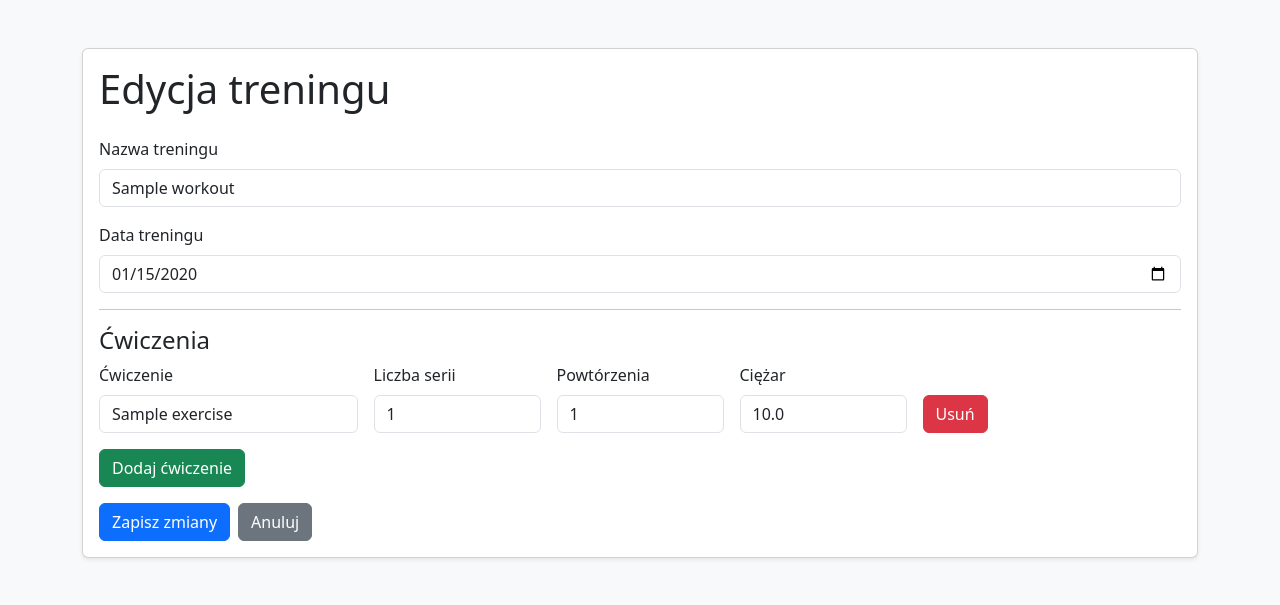
After one commit to Pawel98s/WorkoutManager, a Flask app: page /edit_workout/1 in a window 1280 px wide. The commit adds this page. Shown: the top 605 px of the page. Run offline with Flask 3, Linux system fonts and the light colour scheme; tables that the repository leaves empty hold one stand-in row (values such as "Sample post").

Commit message:
Add edit training function

```diff
--- a/app.py
+++ b/app.py
@@ -70,7 +70,75 @@ def add_workout():
         return redirect(url_for('mainPage'))
 
     return render_template('add_workout.html')
+@app.route('/workouts')
+def workouts_list():
+    workouts = Workout.query.order_by(Workout.id.desc()).all()
+    return render_template('workouts.html', workouts=workouts)
 
+
+@app.route('/edit_workout/<int:workout_id>', methods=['GET', 'POST'])
+def edit_workout(workout_id):
+    workout = Workout.query.get_or_404(workout_id)
+
+    if request.method == 'POST':
+        workout.name = request.form.get('workout_name')
+        workout.date = request.form.get('workout_date')
+
+        old_sets = Set.query.filter_by(workout_id=workout.id).all()
+        old_exercise_ids = [s.exercise_id for s in old_sets]
+
+        for s in old_sets:
+            db.session.delete(s)
+
+        for exercise_id in old_exercise_ids:
+            exercise = Exercise.query.get(exercise_id)
+            if exercise:
+                db.session.delete(exercise)
+
+        db.session.commit()
+
+        exercise_names = request.form.getlist('exercise_name[]')
+        sets_list = request.form.getlist('sets[]')
+        reps_list = request.form.getlist('reps[]')
+        weight_list = request.form.getlist('weight[]')
+
+        for i in range(len(exercise_names)):
+            if not exercise_names[i].strip():
+                continue
+
+            exercise = Exercise(name=exercise_names[i])
+            db.session.add(exercise)
+            db.session.commit()
+
+            new_set = Set(
+                workout_id=workout.id,
+                exercise_id=exercise.id,
+                reps=int(reps_list[i]) if reps_list[i] else 0,
+                weight=float(weight_list[i]) if weight_list[i] else 0,
+                set_number=int(sets_list[i]) if sets_list[i] else 0
+            )
+            db.session.add(new_set)
+
+        db.session.commit()
+        return redirect(url_for('workouts_list'))
+
+    workout_sets = Set.query.filter_by(workout_id=workout.id).all()
+    exercises_data = []
+
+    for s in workout_sets:
+        exercise = Exercise.query.get(s.exercise_id)
+        exercises_data.append({
+            'exercise_name': exercise.name if exercise else '',
+            'sets': s.set_number,
+            'reps': s.reps,
+            'weight': s.weight
+        })
+
+    return render_template(
+        'edit_workout.html',
+        workout=workout,
+        exercises_data=exercises_data
+    )
 
 with app.app_context():
     db.create_all()
--- /dev/null
+++ b/templates/edit_workout.html
@@ -0,0 +1,112 @@
+<!DOCTYPE html>
+<html lang="pl">
+<head>
+    <meta charset="UTF-8">
+    <title>Edycja treningu</title>
+    <link href="https://cdn.jsdelivr.net/npm/bootstrap@5.3.3/dist/css/bootstrap.min.css" rel="stylesheet">
+</head>
+<body class="bg-light">
+<div class="container py-5">
+    <div class="card shadow-sm">
+        <div class="card-body">
+            <h1 class="mb-4">Edycja treningu</h1>
+
+            <form method="POST">
+                <div class="mb-3">
+                    <label class="form-label">Nazwa treningu</label>
+                    <input type="text" name="workout_name" class="form-control" value="{{ workout.name }}" required>
+                </div>
+
+                <div class="mb-3">
+                    <label class="form-label">Data treningu</label>
+                    <input type="date" name="workout_date" class="form-control" value="{{ workout.date }}" required>
+                </div>
+
+                <hr>
+                <h4>Ćwiczenia</h4>
+
+                <div id="exercise-container">
+                    {% for exercise in exercises_data %}
+                    <div class="row g-3 align-items-end mb-3 exercise-row">
+                        <div class="col-md-3">
+                            <label class="form-label">Ćwiczenie</label>
+                            <input type="text" name="exercise_name[]" class="form-control" value="{{ exercise.exercise_name }}" required>
+                        </div>
+
+                        <div class="col-md-2">
+                            <label class="form-label">Liczba serii</label>
+                            <input type="number" name="sets[]" class="form-control" value="{{ exercise.sets }}" required>
+                        </div>
+
+                        <div class="col-md-2">
+                            <label class="form-label">Powtórzenia</label>
+                            <input type="number" name="reps[]" class="form-control" value="{{ exercise.reps }}" required>
+                        </div>
+
+                        <div class="col-md-2">
+                            <label class="form-label">Ciężar</label>
+                            <input type="number" step="0.1" name="weight[]" class="form-control" value="{{ exercise.weight }}" required>
+                        </div>
+
+                        <div class="col-md-2">
+                            <button type="button" class="btn btn-danger remove-exercise">Usuń</button>
+                        </div>
+                    </div>
+                    {% endfor %}
+                </div>
+
+                <button type="button" class="btn btn-success mb-3" onclick="addExerciseRow()">Dodaj ćwiczenie</button>
+
+                <div class="d-flex gap-2">
+                    <button type="submit" class="btn btn-primary">Zapisz zmiany</button>
+                    <a href="{{ url_for('workouts_list') }}" class="btn btn-secondary">Anuluj</a>
+                </div>
+            </form>
+        </div>
+    </div>
+</div>
+
+<script>
+function addExerciseRow() {
+    const container = document.getElementById('exercise-container');
+
+    const row = document.createElement('div');
+    row.classList.add('row', 'g-3', 'align-items-end', 'mb-3', 'exercise-row');
+
+    row.innerHTML = `
+        <div class="col-md-3">
+            <label class="form-label">Ćwiczenie</label>
+            <input type="text" name="exercise_name[]" class="form-control" required>
+        </div>
+
+        <div class="col-md-2">
+            <label class="form-label">Liczba serii</label>
+            <input type="number" name="sets[]" class="form-control" required>
+        </div>
+
+        <div class="col-md-2">
+            <label class="form-label">Powtórzenia</label>
+            <input type="number" name="reps[]" class="form-control" required>
+        </div>
+
+        <div class="col-md-2">
+            <label class="form-label">Ciężar</label>
+            <input type="number" step="0.1" name="weight[]" class="form-control" required>
+        </div>
+
+        <div class="col-md-2">
+            <button type="button" class="btn btn-danger remove-exercise">Usuń</button>
+        </div>
+    `;
+
+    container.appendChild(row);
+}
+
+document.addEventListener('click', function(e) {
+    if (e.target.classList.contains('remove-exercise')) {
+        e.target.closest('.exercise-row').remove();
+    }
+});
+</script>
+</body>
+</html>
--- a/templates/index.html
+++ b/templates/index.html
@@ -76,9 +76,9 @@
                             <div class="card-icon mb-3">✏️</div>
                             <h3 class="h5 mb-3">Edycja treningu</h3>
                             <p class="text-muted">
-                                Edytuj zapisane wcześniej treningi i poprawiaj dane.
+                                Edytuj zapisane wcześniej treningi.
                             </p>
-                            <a href="/edit-workout" class="btn btn-outline-dark w-100">
+                            <a href="/workouts" class="btn btn-outline-dark w-100">
                                 Przejdź
                             </a>
                         </div>
```
Also changed, not shown: templates/workouts.html (added, +49 -0 lines).
